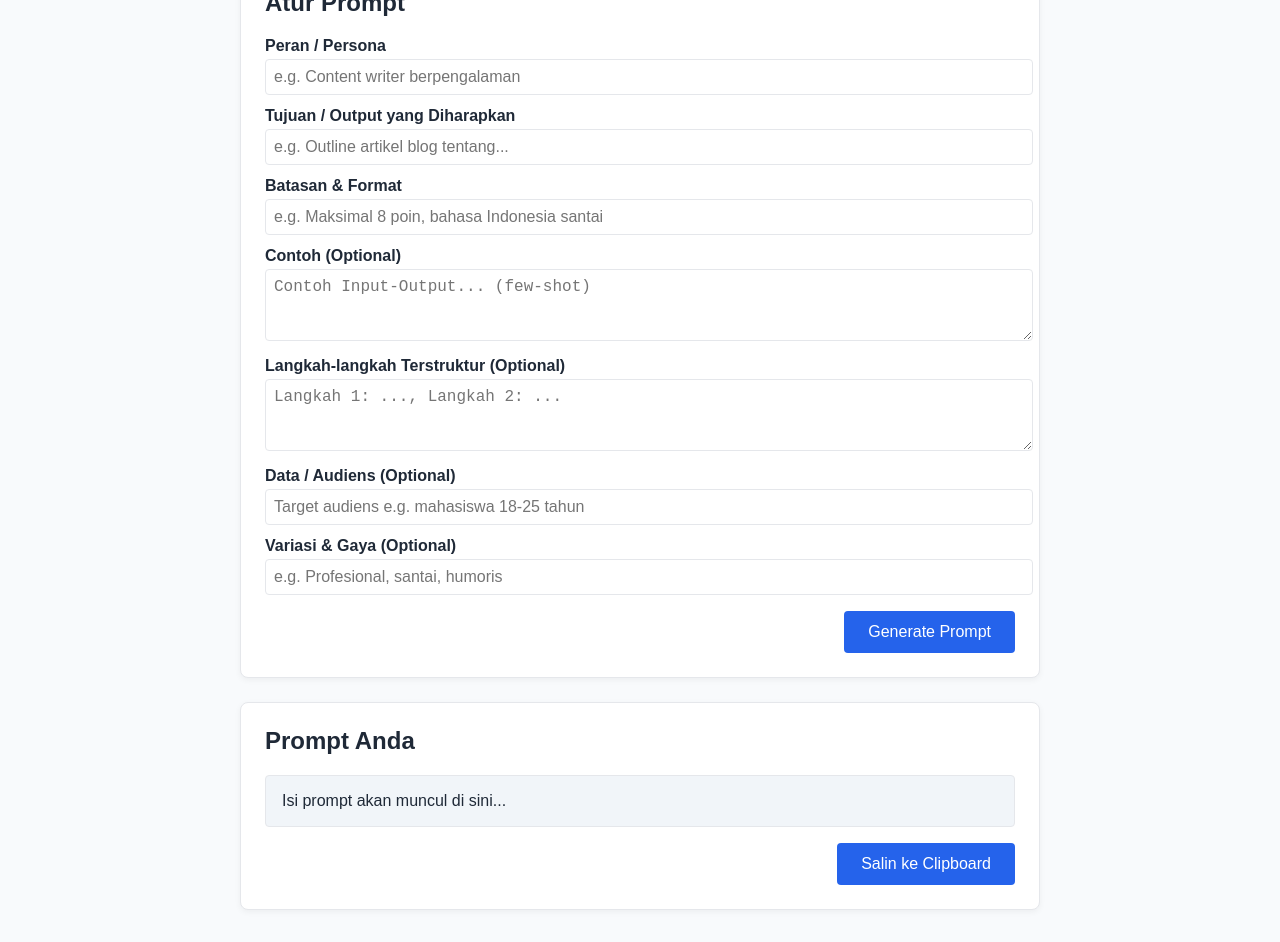
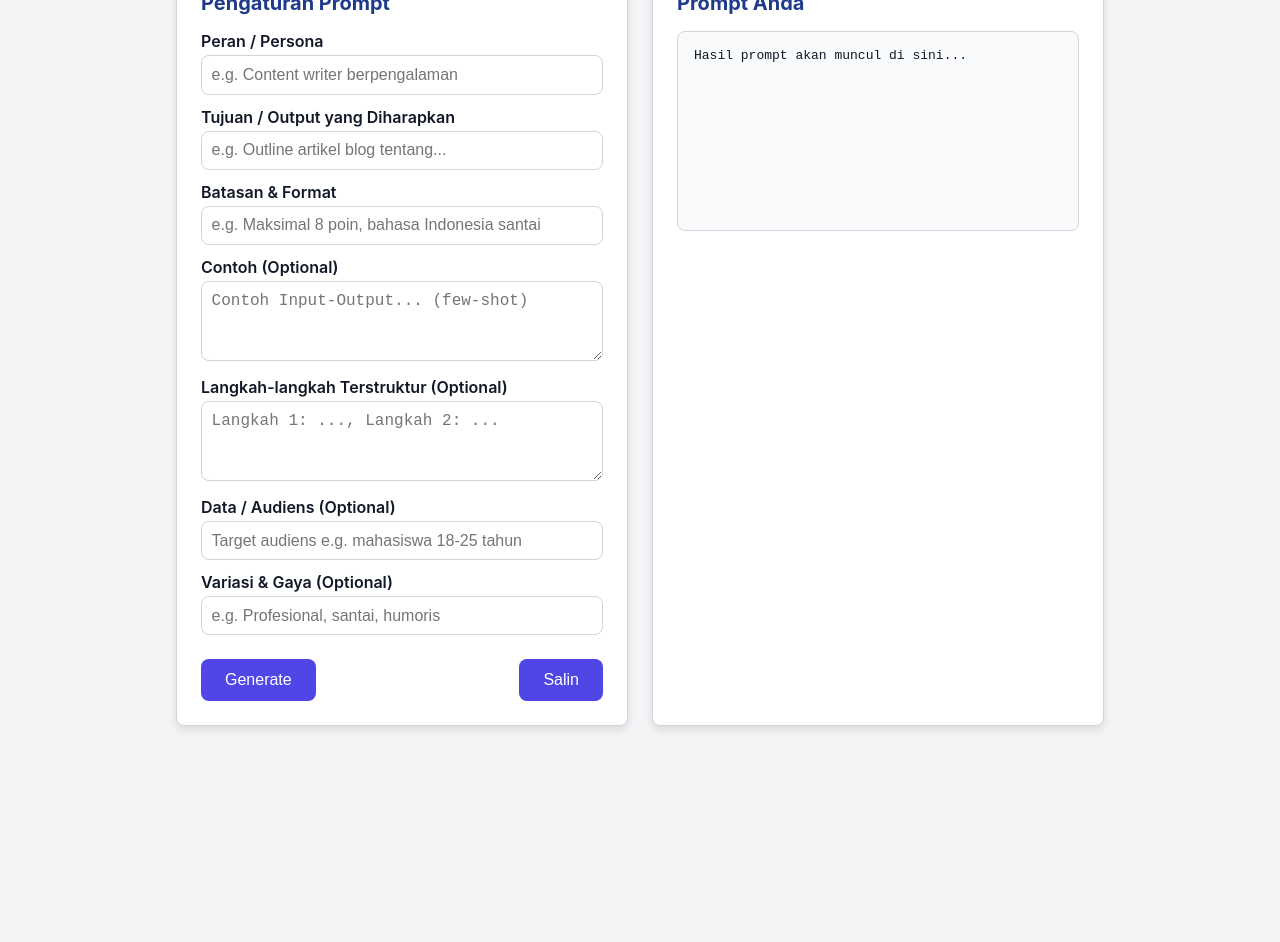
Before and after one commit to ieproject-app/prompt_generator_tool, a plain HTML site: page index.html in a window 1280 px wide. Shown: the part 180-1122 px from the top of the page. After the commit the page ends 938 px from the top, so only its background shows below. Drawn offline with Linux system fonts and the light colour scheme.

Commit message:
Update index.html

```diff
--- a/index.html
+++ b/index.html
@@ -6,25 +6,106 @@
   <title>AI Prompt Generator</title>
   <style>
     :root {
-      --primary: #2563eb;
-      --bg: #f8fafc;
-      --card: #fff;
-      --text: #1f2937;
-      --border: #e5e7eb;
+      --primary: #1e3a8a;
+      --secondary: #4f46e5;
+      --bg: #f3f4f6;
+      --card-bg: #ffffff;
+      --text: #111827;
+      --border: #d1d5db;
+      --radius: 8px;
+      --shadow: rgba(0, 0, 0, 0.1);
     }
-    body { margin:0; font-family: sans-serif; background: var(--bg); color: var(--text); }
-    header { background: var(--primary); color:#fff; padding: 1rem; text-align:center; }
-    main { max-width:800px; margin:2rem auto; padding:0 1rem; }
-    .card { background: var(--card); border:1px solid var(--border); border-radius:8px; padding:1.5rem; margin-bottom:1.5rem; box-shadow:0 2px 6px rgba(0,0,0,0.05); }
-    .card h2 { margin-top:0; }
-    label { display:block; margin:0.75rem 0 0.25rem; font-weight:600; }
-    input[type=text], textarea, select { width:100%; padding:0.5rem; border:1px solid var(--border); border-radius:4px; font-size:1rem; }
-    textarea { resize: vertical; }
-    .inline { display:flex; gap:1rem; flex-wrap:wrap; }
-    button { background: var(--primary); color:#fff; border:none; padding:0.75rem 1.5rem; border-radius:4px; cursor:pointer; font-size:1rem; }
-    button:hover { opacity:0.9; }
-    #output { white-space: pre-wrap; background:#f1f5f9; padding:1rem; border-radius:4px; border:1px solid var(--border); }
-    .flex-right { display:flex; justify-content:flex-end; }
+    * { box-sizing: border-box; }
+    body {
+      margin: 0;
+      font-family: 'Inter', sans-serif;
+      background: var(--bg);
+      color: var(--text);
+    }
+    header {
+      background: var(--primary);
+      color: #fff;
+      padding: 1rem;
+      text-align: center;
+      box-shadow: 0 2px 4px var(--shadow);
+    }
+    main {
+      display: flex;
+      gap: 1.5rem;
+      max-width: 960px;
+      margin: 2rem auto;
+      padding: 0 1rem;
+    }
+    .card {
+      background: var(--card-bg);
+      border: 1px solid var(--border);
+      border-radius: var(--radius);
+      padding: 1.5rem;
+      box-shadow: 0 4px 8px var(--shadow);
+      flex: 1;
+    }
+    .card h2 {
+      margin-top: 0;
+      font-size: 1.25rem;
+      color: var(--primary);
+    }
+    label {
+      display: block;
+      margin: 0.75rem 0 0.25rem;
+      font-weight: 600;
+    }
+    input[type=text], textarea {
+      width: 100%;
+      padding: 0.6rem;
+      border: 1px solid var(--border);
+      border-radius: var(--radius);
+      font-size: 1rem;
+      transition: border-color 0.2s;
+    }
+    input[type=text]:focus, textarea:focus {
+      outline: none;
+      border-color: var(--secondary);
+    }
+    textarea {
+      resize: vertical;
+      min-height: 80px;
+    }
+    .flex {
+      display: flex;
+      align-items: center;
+      justify-content: space-between;
+      gap: 1rem;
+    }
+    .btn {
+      background: var(--secondary);
+      color: #fff;
+      border: none;
+      padding: 0.75rem 1.5rem;
+      border-radius: var(--radius);
+      cursor: pointer;
+      font-size: 1rem;
+      transition: background 0.2s;
+    }
+    .btn:hover {
+      background: var(--primary);
+    }
+    #output {
+      white-space: pre-wrap;
+      background: #f9fafb;
+      padding: 1rem;
+      border-radius: var(--radius);
+      border: 1px solid var(--border);
+      min-height: 200px;
+      font-family: monospace;
+    }
+    @media (max-width: 768px) {
+      main {
+        flex-direction: column;
+      }
+      #output {
+        min-height: 150px;
+      }
+    }
   </style>
 </head>
 <body>
@@ -33,7 +114,7 @@
   </header>
   <main>
     <div class="card">
-      <h2>Atur Prompt</h2>
+      <h2>Pengaturan Prompt</h2>
       <form id="promptForm">
         <label for="role">Peran / Persona</label>
         <input type="text" id="role" placeholder="e.g. Content writer berpengalaman" />
@@ -45,10 +126,10 @@
         <input type="text" id="constraints" placeholder="e.g. Maksimal 8 poin, bahasa Indonesia santai" />
 
         <label for="examples">Contoh (Optional)</label>
-        <textarea id="examples" rows="3" placeholder="Contoh Input-Output... (few-shot)"></textarea>
+        <textarea id="examples" placeholder="Contoh Input-Output... (few-shot)"></textarea>
 
         <label for="steps">Langkah-langkah Terstruktur (Optional)</label>
-        <textarea id="steps" rows="3" placeholder="Langkah 1: ..., Langkah 2: ..."></textarea>
+        <textarea id="steps" placeholder="Langkah 1: ..., Langkah 2: ..."></textarea>
 
         <label for="audience">Data / Audiens (Optional)</label>
         <input type="text" id="audience" placeholder="Target audiens e.g. mahasiswa 18-25 tahun" />
@@ -56,53 +137,48 @@
         <label for="variants">Variasi & Gaya (Optional)</label>
         <input type="text" id="variants" placeholder="e.g. Profesional, santai, humoris" />
 
-        <div class="flex-right" style="margin-top:1rem;">
-          <button type="button" id="generateBtn">Generate Prompt</button>
+        <div class="flex" style="margin-top:1.5rem;">
+          <button type="button" class="btn" id="generateBtn">Generate</button>
+          <button type="button" class="btn" id="copyBtn">Salin</button>
         </div>
       </form>
     </div>
 
     <div class="card">
       <h2>Prompt Anda</h2>
-      <div id="output">Isi prompt akan muncul di sini...</div>
-      <div class="flex-right" style="margin-top:1rem;">
-        <button id="copyBtn">Salin ke Clipboard</button>
-      </div>
+      <div id="output">Hasil prompt akan muncul di sini...</div>
     </div>
   </main>
 
   <script>
     const generate = () => {
-      const r = document.getElementById('role').value.trim();
-      const o = document.getElementById('objective').value.trim();
-      const c = document.getElementById('constraints').value.trim();
+      const role = document.getElementById('role').value.trim();
+      const obj = document.getElementById('objective').value.trim();
+      const cons = document.getElementById('constraints').value.trim();
       const ex = document.getElementById('examples').value.trim();
       const st = document.getElementById('steps').value.trim();
-      const a = document.getElementById('audience').value.trim();
-      const v = document.getElementById('variants').value.trim();
+      const aud = document.getElementById('audience').value.trim();
+      const varg = document.getElementById('variants').value.trim();
 
       let prompt = '';
-      if(r) prompt += `Anda adalah ${r}. `;
-      if(o) prompt += `${o}. `;
-      if(c) prompt += `${c}. `;
-      if(ex) prompt += `Contoh:
-${ex}
-`;
-      if(st) prompt += `Langkah:
-${st}
-`;
-      if(a) prompt += `Target audiens: ${a}. `;
-      if(v) prompt += `Berikan variasi gaya: ${v}. `;
-      if(!prompt) prompt = 'Silakan isi setidaknya satu bidang di atas untuk menghasilkan prompt.';
+      if (role) prompt += `Anda adalah ${role}. `;
+      if (obj) prompt += `${obj}. `;
+      if (cons) prompt += `${cons}. `;
+      if (ex) prompt += `Contoh:\n${ex}\n`;
+      if (st) prompt += `Langkah:\n${st}\n`;
+      if (aud) prompt += `Target audiens: ${aud}. `;
+      if (varg) prompt += `Berikan variasi gaya: ${varg}. `;
+      if (!prompt) prompt = 'Silakan isi setidaknya satu bidang di atas untuk menghasilkan prompt.';
+
       document.getElementById('output').textContent = prompt;
     };
 
-    document.getElementById('generateBtn').onclick = generate;
-    document.getElementById('copyBtn').onclick = () => {
-      const text = document.getElementById('output').textContent;
-      navigator.clipboard.writeText(text);
-      alert('Prompt disalin!');
-    };
+    document.getElementById('generateBtn').addEventListener('click', generate);
+    document.getElementById('copyBtn').addEventListener('click', () => {
+      const txt = document.getElementById('output').textContent;
+      navigator.clipboard.writeText(txt);
+      alert('Prompt disalin ke clipboard!');
+    });
   </script>
 </body>
 </html>
```
